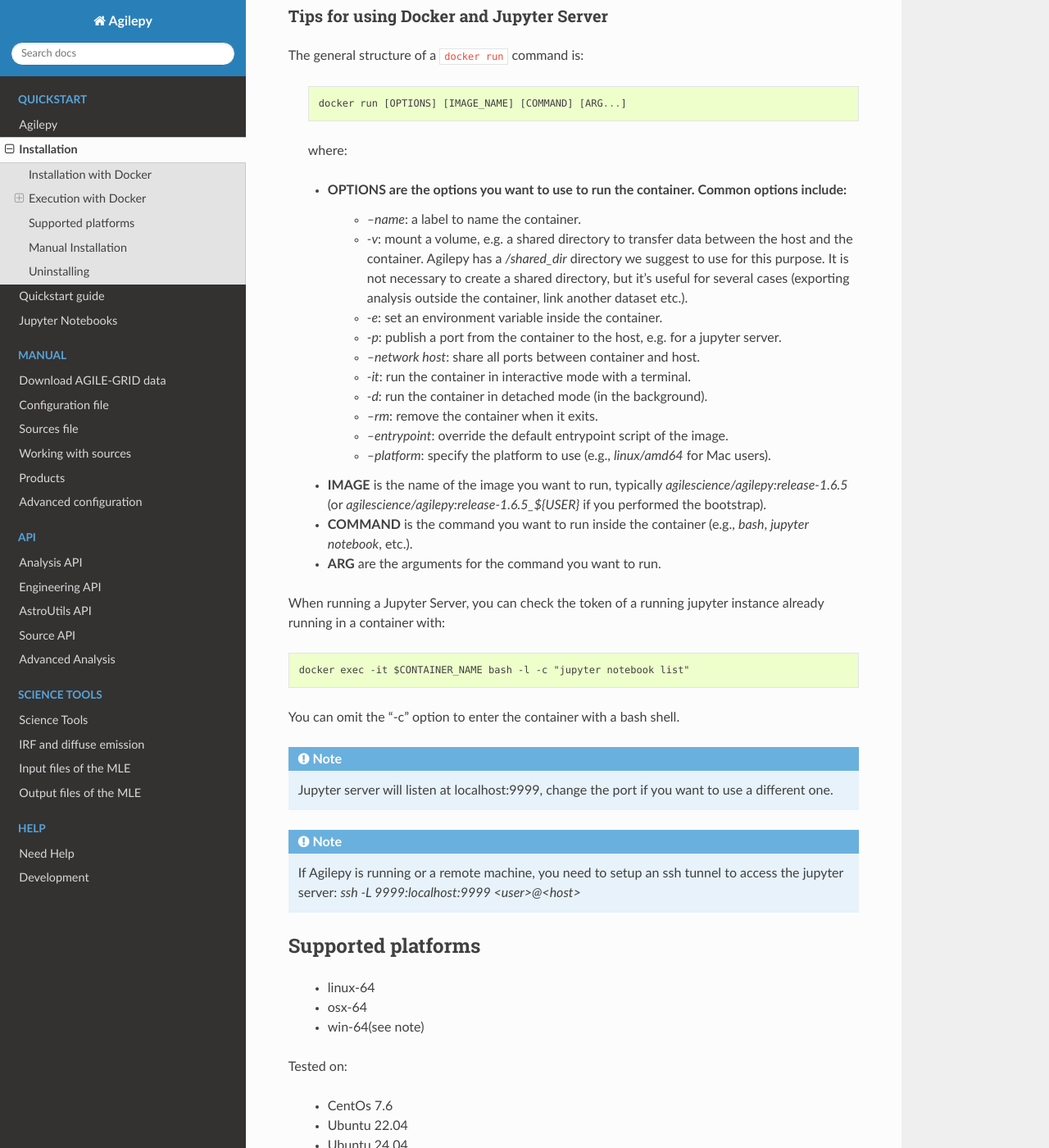
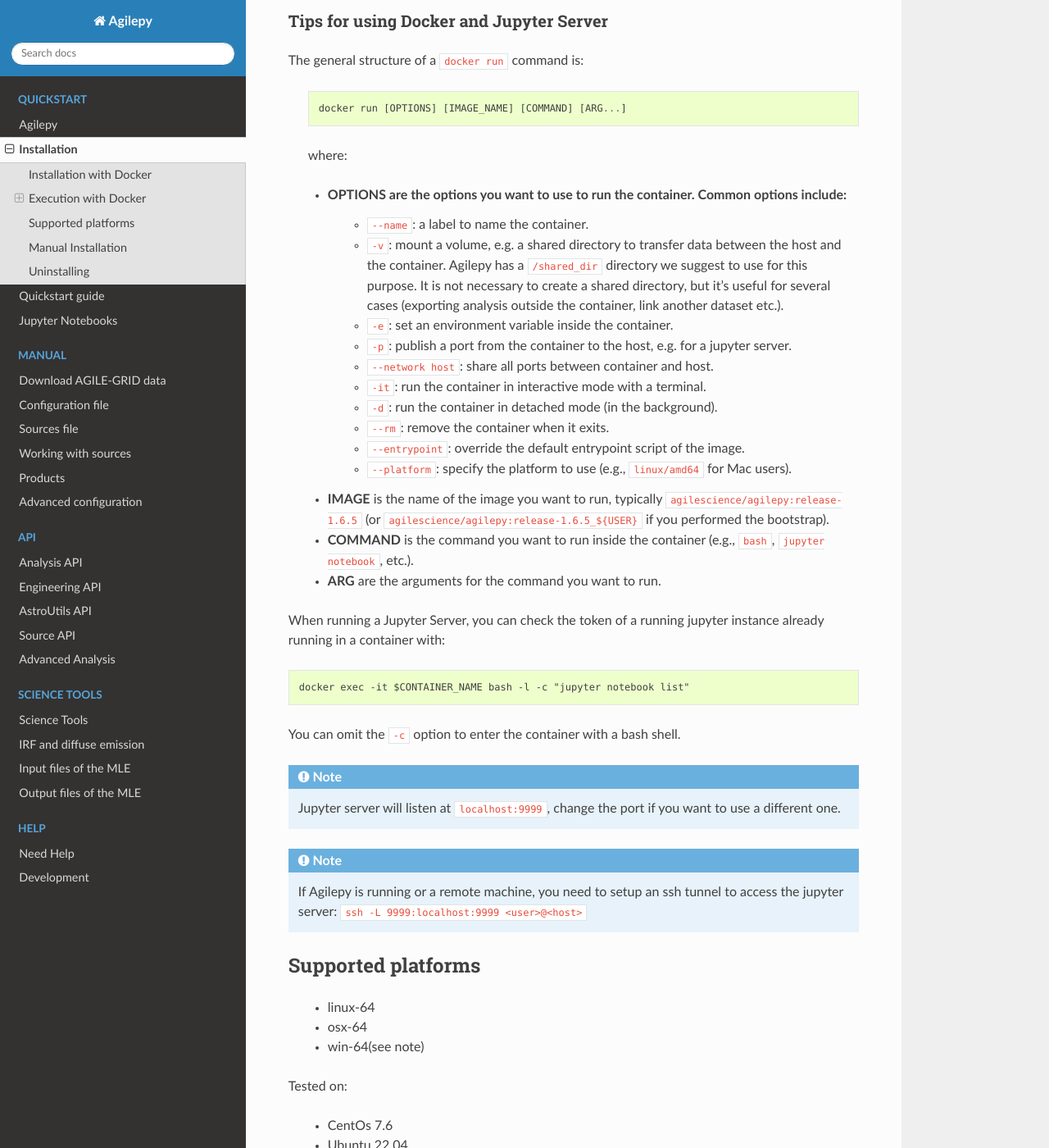
Before and after one commit to AGILESCIENCE/Agilepy, a Sphinx documentation site: the page built from docs/source/quickstart/installation.rst, in a window 1280 px wide and 1400 px high, scrolled down 3360 px. Shown: the whole window at 82% size. Built offline with Sphinx 7.4.7 and the Read the Docs theme 3.1.0, drawn with Linux system fonts in a browser that asks for light colours; some of the changed text lies outside the part shown.

Commit message:
docs fixes on format

```diff
--- a/docs/source/quickstart/installation.rst
+++ b/docs/source/quickstart/installation.rst
@@ -44,19 +44,19 @@
 
     * Using the Docker Desktop GUI:
         * Open Docker Desktop.
-        * In the left sidebar, click on Docker Hub and search for `agilescience/agilepy`.
-        * Select the tag you want to download (e.g., `release-1.6.5`), click on pull.
-        * The image will be available in the *Images* tab of the left sidebar.
+        * In the left sidebar, click on Docker Hub and search for ``agilescience/agilepy``.
+        * Select the tag you want to download (e.g., ``release-1.6.5``), click on pull.
+        * The image will be available in the Images tab of the left sidebar.
 
 
 
 
-2. **Bootstrap.** The Agilepy image contains a `flareadvocate` user with a pre-defined user ID.
+2. **Bootstrap.** The Agilepy image contains a ``flareadvocate`` user with a pre-defined user ID.
 If you want to run Agilepy with your own user ID, you need to change the user ID inside the image to match the ID of your local user.
 This is important to avoid permission issues when writing files in shared directories, and is especially important in shared machines with multiple users.
 To perform the bootstrap, you can use the `bootstrap.sh <https://github.com/AGILESCIENCE/Agilepy/blob/master/agilepy/scripts/bootstrap.sh>`_ script provided in the Agilepy repository.
 
-    * [*Skip if you have a Mac*] Download and execute the `bootstrap.sh <https://github.com/AGILESCIENCE/Agilepy/blob/master/agilepy/scripts/bootstrap.sh>`_. The script will create a new image, named ``agilescience/agilepy:${AGILEPY_RELEASE}_${USER}`` with the user ID inside the container matching your local user (``$USER``). If you want to use the same image for multiple users in a shared machine, pass the `-d` option to duplicate the image instead of overwriting it. In the latter case, the username will be appended to the image name.
+    * [*Skip if you have a Mac*] Download and execute the `bootstrap.sh <https://github.com/AGILESCIENCE/Agilepy/blob/master/agilepy/scripts/bootstrap.sh>`_. The script will create a new image, named ``agilescience/agilepy:${AGILEPY_RELEASE}_${USER}`` with the user ID inside the container matching your local user (``$USER``). If you want to use the same image for multiple users in a shared machine, pass the ``-d`` option to duplicate the image instead of overwriting it. In the latter case, the username will be appended to the image name.
 
 
         .. code-block::
@@ -83,9 +83,9 @@
     1. **One-time interactive container + Jupyter Server**
     Run a one-time container with a jupyter notebook server and a bash shell.
 
-    The following command assumes you have created a directory called `shared_dir` in the current working directory.
+    The following command assumes you have created a directory called ``shared_dir`` in the current working directory.
     Please replace with the actual path of the directory you want to use to share data between the host and the container.
-    The following command assumes you have created a bootstrap image with the name `agilescience/agilepy:${AGILEPY_RELEASE}_${USER}`.
+    The following command assumes you have created a bootstrap image with the name ``agilescience/agilepy:${AGILEPY_RELEASE}_${USER}``.
     Please replace with the actual name of the image you want to use.
 
     .. code-block::
@@ -128,6 +128,7 @@
 
 
     Enter the container with a bash shell:
+
     .. code-block::
 
         docker exec -it $CONTAINER_NAME bash -l
@@ -170,18 +171,18 @@
     where:
 
     - **OPTIONS** are the options you want to use to run the container. Common options include:
-        - `--name`: a label to name the container.
-        - `-v`: mount a volume, e.g. a shared directory to transfer data between the host and the container. Agilepy has a `/shared_dir` directory we suggest to use for this purpose. It is not necessary to create a shared directory, but it's useful for several cases (exporting analysis outside the container, link another dataset etc.).
-        - `-e`: set an environment variable inside the container.
-        - `-p`: publish a port from the container to the host, e.g. for a jupyter server.
-        - `--network host`: share all ports between container and host.
-        - `-it`: run the container in interactive mode with a terminal.
-        - `-d`: run the container in detached mode (in the background).
-        - `--rm`: remove the container when it exits.
-        - `--entrypoint`: override the default entrypoint script of the image.
-        - `--platform`: specify the platform to use (e.g., `linux/amd64` for Mac users).
-    - **IMAGE** is the name of the image you want to run, typically `agilescience/agilepy:release-1.6.5` (or `agilescience/agilepy:release-1.6.5_${USER}` if you performed the bootstrap).
-    - **COMMAND** is the command you want to run inside the container (e.g., `bash`, `jupyter notebook`, etc.).
+        - ``--name``: a label to name the container.
+        - ``-v``: mount a volume, e.g. a shared directory to transfer data between the host and the container. Agilepy has a ``/shared_dir`` directory we suggest to use for this purpose. It is not necessary to create a shared directory, but it's useful for several cases (exporting analysis outside the container, link another dataset etc.).
+        - ``-e``: set an environment variable inside the container.
+        - ``-p``: publish a port from the container to the host, e.g. for a jupyter server.
+        - ``--network host``: share all ports between container and host.
+        - ``-it``: run the container in interactive mode with a terminal.
+        - ``-d``: run the container in detached mode (in the background).
+        - ``--rm``: remove the container when it exits.
+        - ``--entrypoint``: override the default entrypoint script of the image.
+        - ``--platform``: specify the platform to use (e.g., ``linux/amd64`` for Mac users).
+    - **IMAGE** is the name of the image you want to run, typically ``agilescience/agilepy:release-1.6.5`` (or ``agilescience/agilepy:release-1.6.5_${USER}`` if you performed the bootstrap).
+    - **COMMAND** is the command you want to run inside the container (e.g., ``bash``, ``jupyter notebook``, etc.).
     - **ARG** are the arguments for the command you want to run.
 
 
@@ -191,14 +192,14 @@
 
     docker exec -it $CONTAINER_NAME bash -l -c "jupyter notebook list"
 
-You can omit the "-c" option to enter the container with a bash shell.
+You can omit the ``-c`` option to enter the container with a bash shell.
 
-.. note:: Jupyter server will listen at localhost:9999, change the port if you want to use a different one.
+.. note:: Jupyter server will listen at ``localhost:9999``, change the port if you want to use a different one.
 
 
 
 
-.. note:: If Agilepy is running or a remote machine, you need to setup an ssh tunnel to access the jupyter server: `ssh -L 9999:localhost:9999 <user>@<host>`
+.. note:: If Agilepy is running or a remote machine, you need to setup an ssh tunnel to access the jupyter server: ``ssh -L 9999:localhost:9999 <user>@<host>``
 
 
 
```
